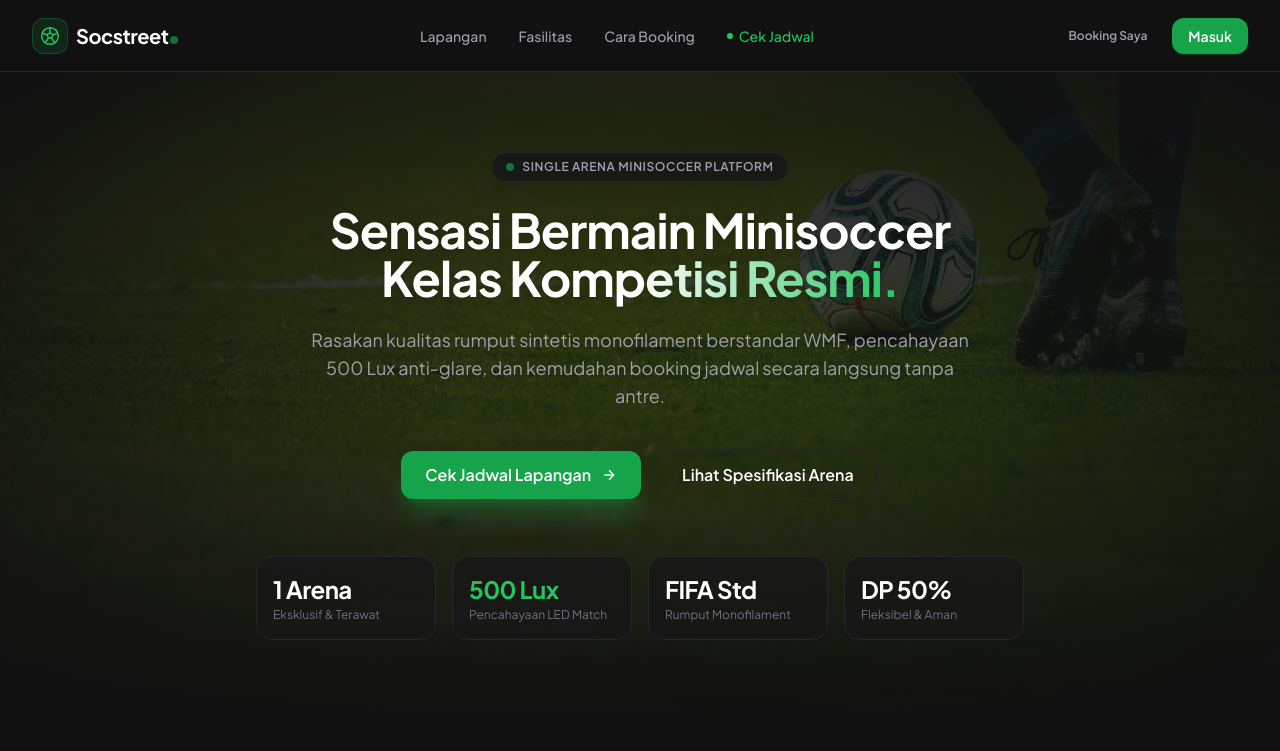
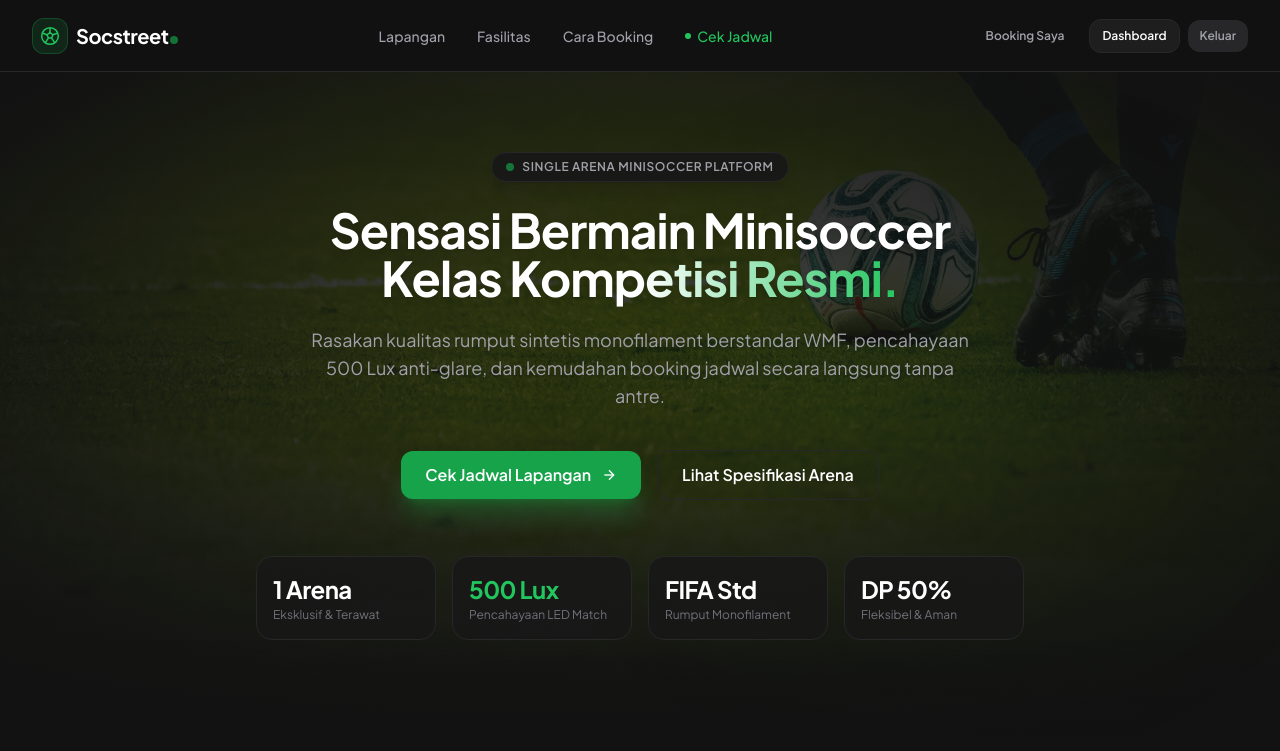
Before and after one commit to satriafzal/socstreet_web, a Laravel app: template resources/views/pages/home.blade.php in a window 1280 px wide. Shown: the top 751 px of the page. Run offline with Laravel 12, Linux system fonts and the light colour scheme; a user stored in the database is signed in; data comes from the database, SQL or seed files in the repository; tables that the repository leaves empty hold one stand-in row (values such as "Sample post"); the template is opened without the code that fills it: most values are stand-ins (such as "Sample title", 1, 10 or a date in 2020); some libraries are stand-ins or nearby versions.

Commit message:
update navbar.blade.php

```diff
--- a/resources/views/components/navbar.blade.php
+++ b/resources/views/components/navbar.blade.php
@@ -16,7 +16,7 @@
             <a href="{{ route('home') }}#arena" class="text-sm font-medium text-[#A1A1AA] hover:text-white transition-colors relative py-1 after:absolute after:bottom-0 after:left-0 after:w-0 hover:after:w-full after:h-0.5 after:bg-[#16A34A] after:transition-all after:duration-200">Lapangan</a>
             <a href="{{ route('home') }}#facilities" class="text-sm font-medium text-[#A1A1AA] hover:text-white transition-colors relative py-1 after:absolute after:bottom-0 after:left-0 after:w-0 hover:after:w-full after:h-0.5 after:bg-[#16A34A] after:transition-all after:duration-200">Fasilitas</a>
             <a href="{{ route('home') }}#how-to-book" class="text-sm font-medium text-[#A1A1AA] hover:text-white transition-colors relative py-1 after:absolute after:bottom-0 after:left-0 after:w-0 hover:after:w-full after:h-0.5 after:bg-[#16A34A] after:transition-all after:duration-200">Cara Booking</a>
-            <a href="{{ route('booking.schedule') }}" class="text-sm font-medium text-[#22C55E] hover:text-white flex items-center gap-1.5 transition-colors group">
+            <a href="{{ auth()->check() ? route('booking.schedule') : route('login') }}" class="text-sm font-medium text-[#22C55E] hover:text-white flex items-center gap-1.5 transition-colors group">
                 <span class="w-1.5 h-1.5 rounded-full bg-[#22C55E] group-hover:scale-150 transition-transform"></span>
                 <span>Cek Jadwal</span>
             </a>
@@ -24,12 +24,28 @@
 
         <!-- Right Action Buttons -->
         <div class="flex items-center gap-3">
-            <a href="{{ route('booking.my') }}" class="hidden sm:inline-flex text-xs font-semibold px-3 py-2 text-[#A1A1AA] hover:text-white hover:bg-[#1E1E1E] rounded-lg transition-colors border border-transparent hover:border-[#27272A]">
+            <!-- Booking Saya Link (Directs to Login if unauthenticated) -->
+            <a href="{{ auth()->check() ? route('booking.my') : route('login') }}" class="hidden sm:inline-flex text-xs font-semibold px-3 py-2 text-[#A1A1AA] hover:text-white hover:bg-[#1E1E1E] rounded-lg transition-colors border border-transparent hover:border-[#27272A]">
                 Booking Saya
             </a>
-            <x-button variant="primary" size="md" href="{{ route('login') }}" class="rounded-xl font-semibold shadow-md shadow-[#16A34A]/25 hover:shadow-[#16A34A]/40 hover:scale-[1.02] active:scale-[0.98] transition-all">
-                Masuk
-            </x-button>
+
+            @guest
+                <x-button variant="primary" size="md" href="{{ route('login') }}" class="rounded-xl font-semibold shadow-md shadow-[#16A34A]/25 hover:shadow-[#16A34A]/40 hover:scale-[1.02] active:scale-[0.98] transition-all">
+                    Masuk
+                </x-button>
+            @else
+                <div class="flex items-center gap-2">
+                    <a href="{{ auth()->user()->isAdmin() ? route('admin.dashboard') : route('booking.schedule') }}" class="text-xs font-semibold px-3 py-2 rounded-xl bg-[#1E1E1E] border border-[#27272A] text-white hover:border-[#16A34A] transition-colors">
+                        Dashboard
+                    </a>
+                    <form action="{{ route('logout') }}" method="POST" class="inline">
+                        @csrf
+                        <button type="submit" class="text-xs font-semibold px-3 py-2 rounded-xl bg-[#27272A] hover:bg-[#EF4444]/20 hover:text-[#EF4444] text-[#A1A1AA] transition-colors">
+                            Keluar
+                        </button>
+                    </form>
+                </div>
+            @endguest
         </div>
     </div>
 </header>
@@ -48,7 +64,6 @@
         window.addEventListener('scroll', () => {
             const currentScrollY = window.scrollY;
 
-            // When user starts scrolling past 50px, hide the navbar
             if (currentScrollY > 50) {
                 navbar.classList.add('-translate-y-full');
                 navbar.classList.add('shadow-xl', 'shadow-black/70');
@@ -57,10 +72,8 @@
                 navbar.classList.remove('shadow-xl', 'shadow-black/70');
             }
 
-            // Clear timer while scroll event is actively firing
             clearTimeout(isScrollingTimeout);
 
-            // Once scrolling stops (200ms debounce), slide navbar smoothly back down
             isScrollingTimeout = setTimeout(() => {
                 navbar.classList.remove('-translate-y-full');
             }, 200);
```
